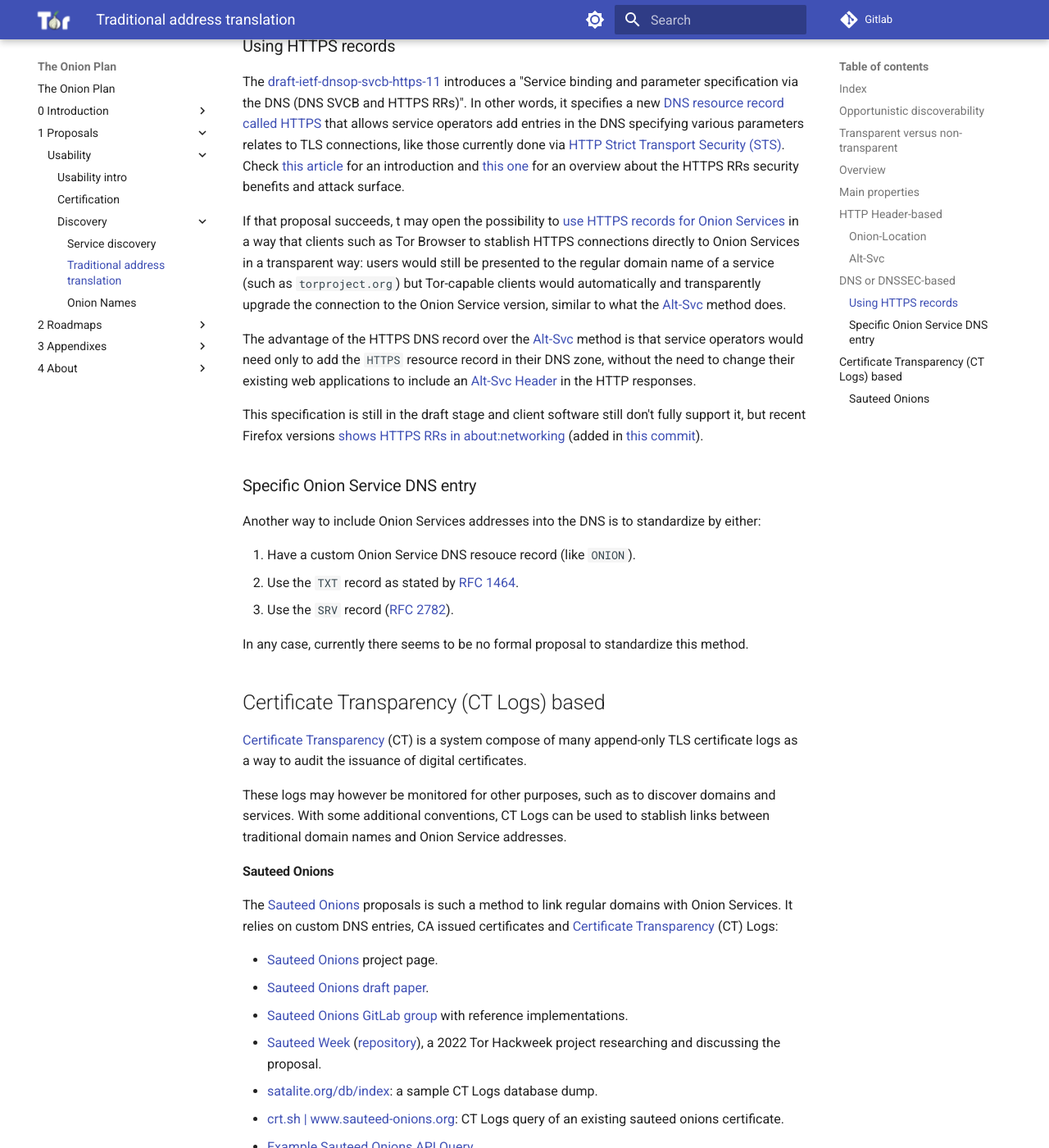
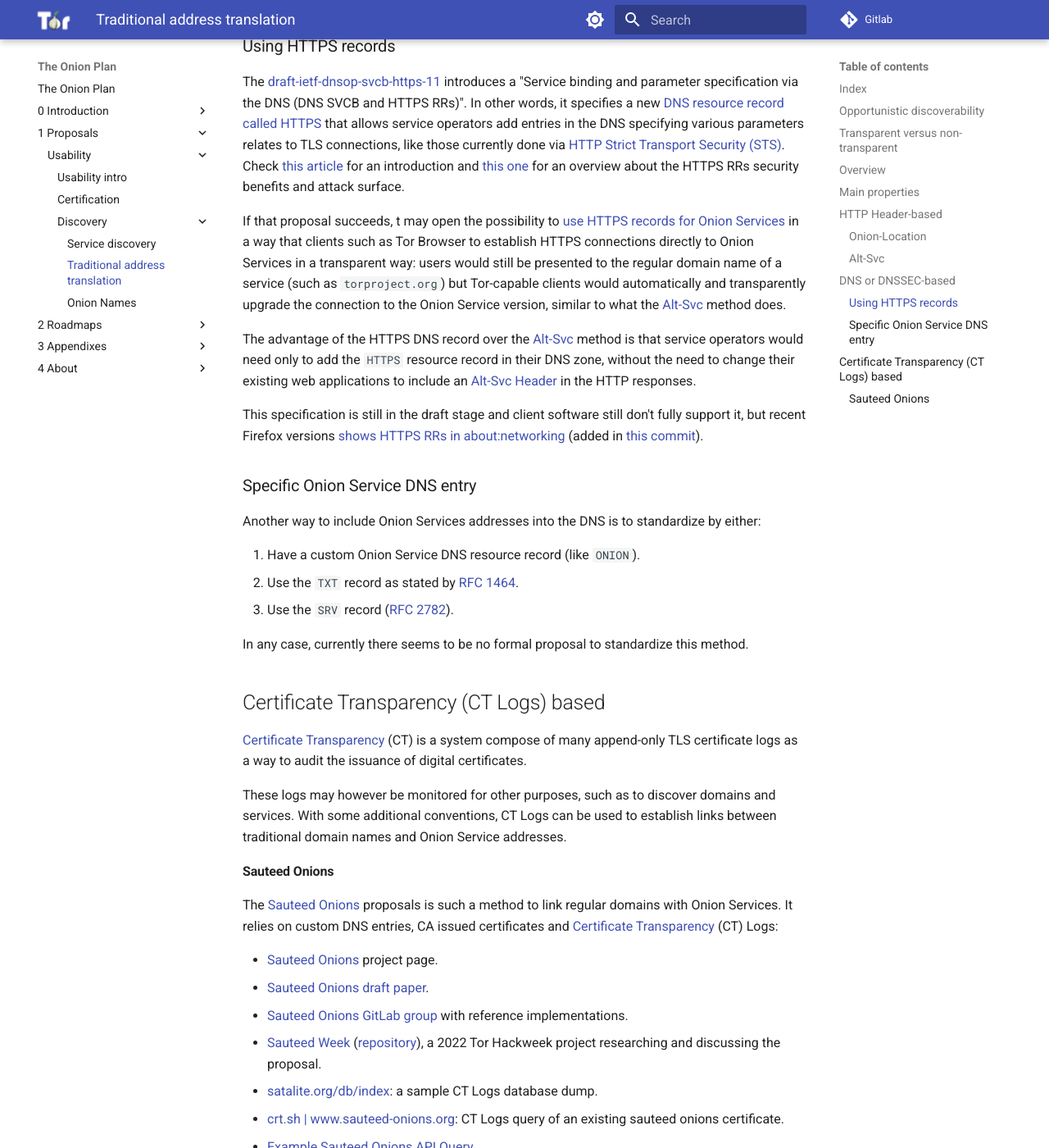
Before and after one commit to offsoc/onionplan, an MkDocs documentation site: the page built from docs/1 - Proposals/Usability/Discovery/Address-Translation.md, in a window 1280 px wide and 1400 px high, scrolled down 3191 px. Shown: the whole window at 82% size. Built offline with MkDocs 1.6.1 and Material for MkDocs 9.7.7, drawn with Linux system fonts in a browser that asks for light colours.

Commit message:
Minor spelling fixes.

```diff
--- a/docs/1 - Proposals/Usability/Discovery/Address-Translation.md
+++ b/docs/1 - Proposals/Usability/Discovery/Address-Translation.md
@@ -114,7 +114,7 @@ Check [this article][] for an introduction and [this one][] for an overview
 about the HTTPS RRs security benefits and attack surface.
 
 If that proposal succeeds, t may open the possibility to [use HTTPS records for
-Onion Services][] in a way that clients such as Tor Browser to stablish HTTPS
+Onion Services][] in a way that clients such as Tor Browser to establish HTTPS
 connections directly to Onion Services in a transparent way: users would still
 be presented to the regular domain name of a service (such as `torproject.org`)
 but Tor-capable clients would automatically and transparently upgrade the
@@ -145,7 +145,7 @@ fully support it, but recent Firefox versions [shows HTTPS RRs in about:networki
 Another way to include Onion Services addresses into the DNS is to standardize
 by either:
 
-1. Have a custom Onion Service DNS resouce record (like `ONION`).
+1. Have a custom Onion Service DNS resource record (like `ONION`).
 2. Use the `TXT` record as stated by [RFC 1464][].
 3. Use the `SRV` record ([RFC 2782][]).
 
@@ -162,7 +162,7 @@ certificate logs as a way to audit the issuance of digital certificates.
 
 These logs may however be monitored for other purposes, such as to discover
 domains and services. With some additional conventions, CT Logs can be used
-to stablish links between traditional domain names and Onion Service addresses.
+to establish links between traditional domain names and Onion Service addresses.
 
 [Certificate Transparency]: https://certificate.transparency.dev/
 
```
Also changed, not shown: docs/1 - Proposals/Usability/Certification.md (+4 -4 lines), docs/1 - Proposals/Usability/Discovery/Onion-Names.md (+1 -1 lines), docs/1 - Proposals/Usability/Discovery/README.md (+3 -3 lines).
